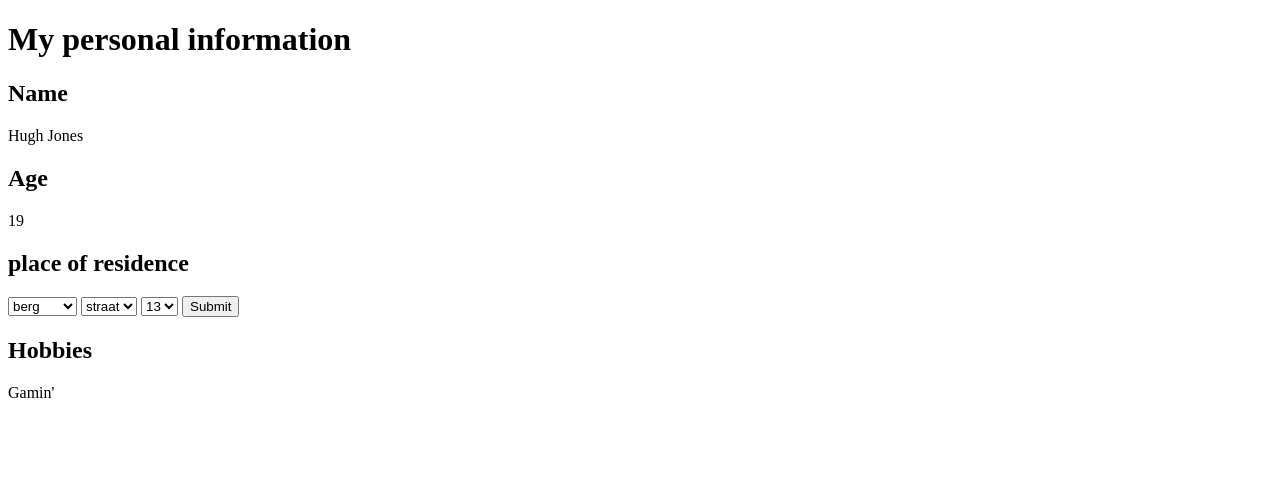
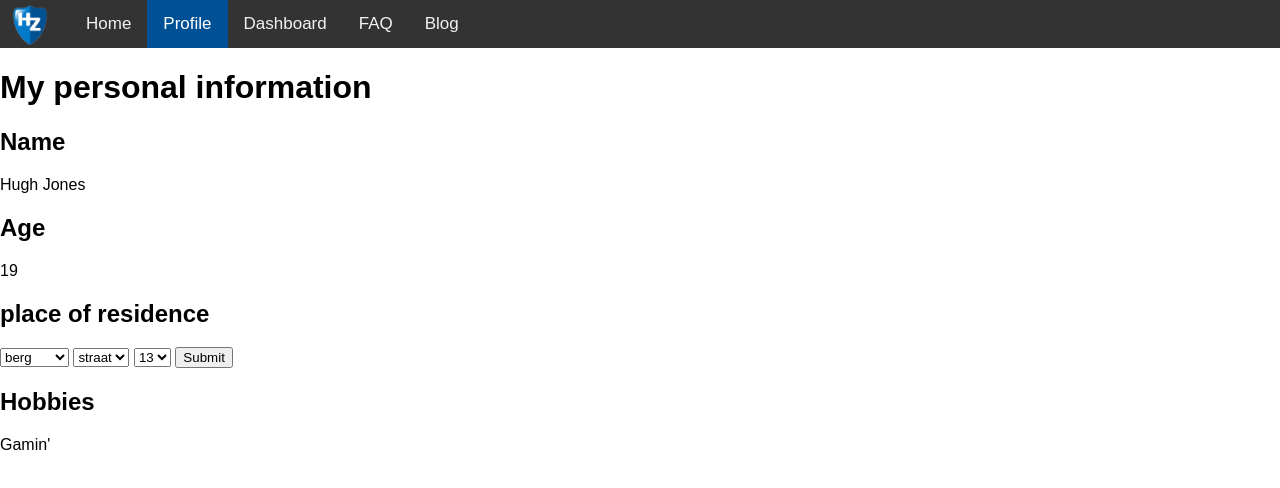
Before and after one commit to HHjones/HHjones.github.io, a plain HTML site: page profile.html in a window 1280 px wide. Drawn offline with Linux system fonts and the light colour scheme.

Commit message:
Added stylesheet and images, updated index and profile.

```diff
--- /dev/null
+++ b/Styles.css
@@ -0,0 +1,36 @@
+body {
+  margin: 0;
+  font-family: Arial, Helvetica, sans-serif;
+}
+
+.nav {
+  position: absolute;
+  margin-left: 10px;
+  margin-top: 5px;
+}
+
+.topnav {
+  overflow: hidden;
+  background-color: #333;
+}
+
+.topnav a {
+  float: left;
+  color: #f2f2f2;
+  text-align: center;
+  padding: 14px 16px;
+  text-decoration: none;
+  font-size: 17px;
+  position: relative;
+  left: 70px;
+}
+
+.topnav a:hover {
+  background-color: #ddd;
+  color: black;
+}
+
+.topnav a.active {
+  background-color: #005095;
+  color: white;
+}
--- a/profile.html
+++ b/profile.html
@@ -1,12 +1,25 @@
 <!DOCTYPE html>
 <html lang="en">
+
 <head>
-        <meta charset="UTF-8">
-        <meta name="viewport" content="width=device-width, initial-scale=1.0">
+    <meta charset="UTF-8" name="viewport" content="width=device-width, initial-scale=1">
     <meta http-equiv="X-UA-Compatible" content="ie=edge">
     <title>My profile</title>
+    <link rel="stylesheet" href="styles.css">
 </head>
+
 <body>
+    <div class="nav">
+        <a target="_blank" href="https://hz.nl/"><img src="images\HZlogo.png" width="40" height="40"></a>
+    </div>
+    <div class="topnav">
+        <a href="index.html">Home</a>
+        <a class="active" href="profile.html">Profile</a>
+        <a href="#contact">Dashboard</a>
+        <a href="#about">FAQ</a>
+        <a href="#about">Blog</a>
+    </div>
+
     <h1>My personal information</h1>
     <h2>Name</h2>
     <p>Hugh Jones</p>
@@ -37,9 +50,9 @@
             let y = document.getElementById("place2").value;
             let z = document.getElementById("place3").value;
             let text;
-                  if (x == "abeelse"){
-                    if (y == "weg"){
-                        if (z == 5){
+            if (x == "abeelse") {
+                if (y == "weg") {
+                    if (z == 5) {
                         text = "correct"
                     } else {
                         text = "incorrect"
@@ -57,4 +70,5 @@
     <p>Gamin'</p>
 
 </body>
+
 </html>
```
Also changed, not shown: index.html (+16 -0 lines), images/HZlogo.png (added). Lines whose indentation alone changed are shown as unchanged.
